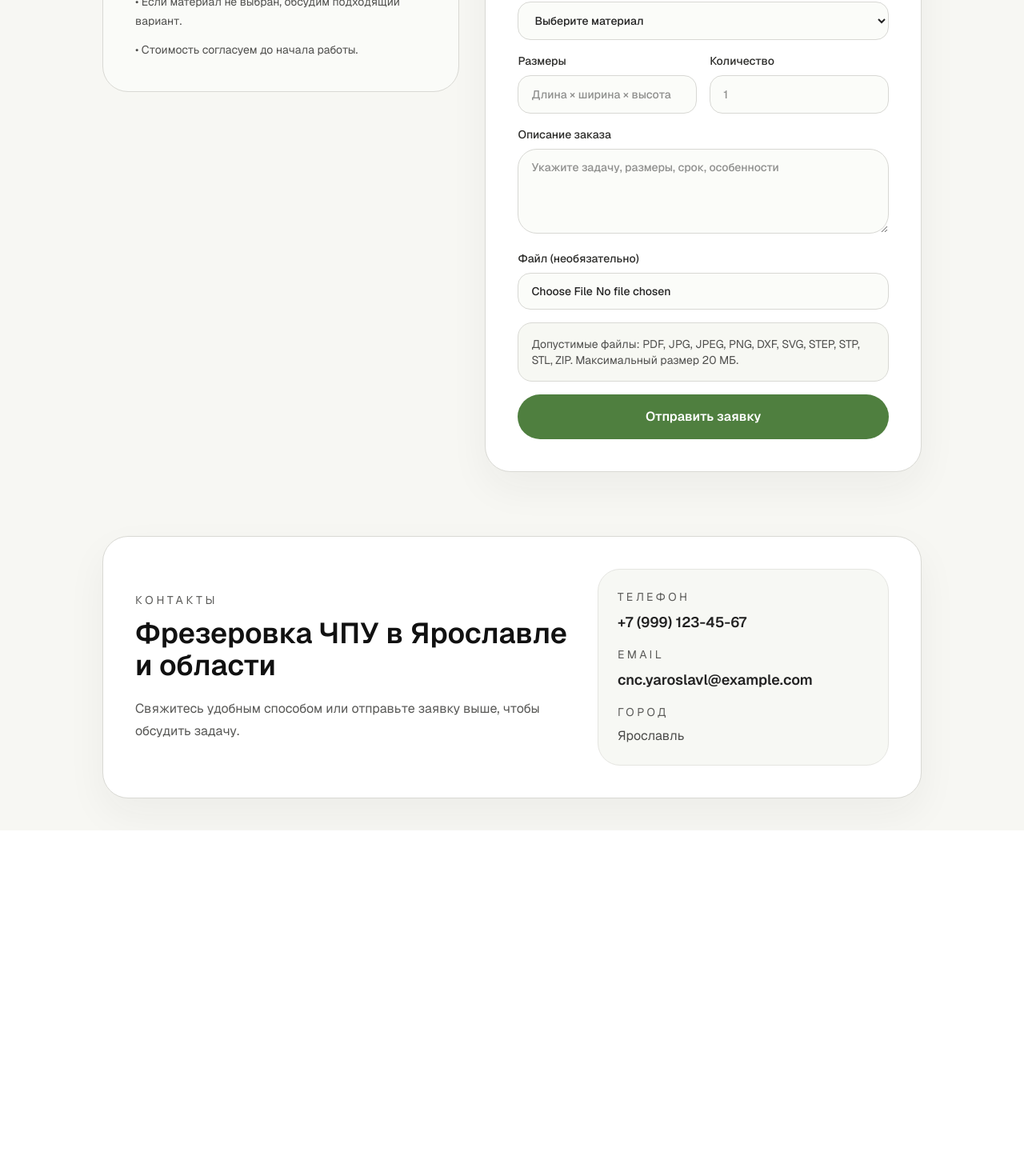
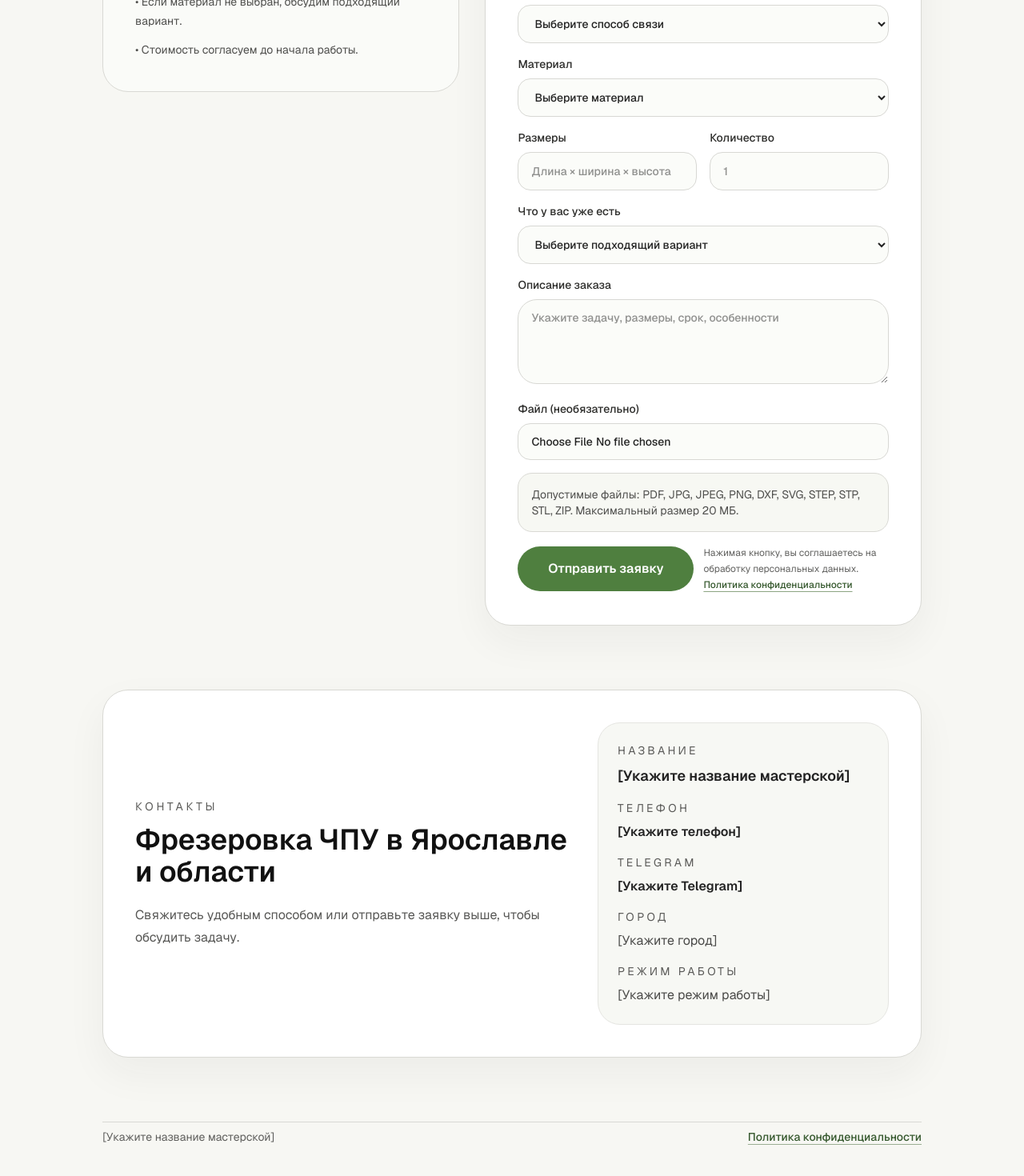
Before and after one commit to md84cyj9d5-sketch/cnc-site, a Next.js app: page / in a window 1280 px wide. Shown: the part 2945-4415 px from the top of the page at 80% size. Before the commit the page ends 3983 px from the top, so only its background shows below. Built offline with nearby package versions, Linux system fonts and the light colour scheme.

Commit message:
Improve order form and contact information

```diff
--- a/src/app/api/order/route.ts
+++ b/src/app/api/order/route.ts
@@ -26,6 +26,18 @@ function getExtension(filename: string): string {
   const lower = filename.toLowerCase();
   const match = lower.match(/\.[^\.]+$/);
   return match ? match[0] : "";
+}
+
+function formatTelegramValue(value: FormDataEntryValue | null, fallback = "Не указано"): string {
+  if (typeof value !== "string" || !value.trim()) {
+    return fallback;
+  }
+
+  return value
+    .trim()
+    .replaceAll("&", "&amp;")
+    .replaceAll("<", "&lt;")
+    .replaceAll(">", "&gt;");
 }
 
 async function sendTelegramMessage(text: string) {
@@ -80,6 +92,7 @@ export async function POST(request: NextRequest) {
   const material = formData.get("material") || "Не указано";
   const dimensions = formData.get("dimensions") || "Не указано";
   const quantity = formData.get("quantity") || "Не указано";
+  const sourceMaterial = formData.get("sourceMaterial") || "Не указано";
   const description = formData.get("description");
   const file = formData.get("file");
 
@@ -112,13 +125,14 @@ export async function POST(request: NextRequest) {
 
   const message = [
     `<b>Новая заявка на фрезеровку</b>`,
-    `<b>Имя:</b> ${name}`,
-    `<b>Телефон:</b> ${phone}`,
-    `<b>Предпочтительный способ связи:</b> ${preferredContact}`,
-    `<b>Материал:</b> ${material}`,
-    `<b>Размеры:</b> ${dimensions}`,
-    `<b>Количество:</b> ${quantity}`,
-    `<b>Описание:</b> ${description}`,
+    `<b>Имя:</b> ${formatTelegramValue(name)}`,
+    `<b>Телефон:</b> ${formatTelegramValue(phone)}`,
+    `<b>Предпочтительный способ связи:</b> ${formatTelegramValue(preferredContact)}`,
+    `<b>Материал:</b> ${formatTelegramValue(material)}`,
+    `<b>Примерные размеры:</b> ${formatTelegramValue(dimensions)}`,
+    `<b>Количество деталей:</b> ${formatTelegramValue(quantity)}`,
+    `<b>У клиента есть:</b> ${formatTelegramValue(sourceMaterial)}`,
+    `<b>Описание:</b> ${formatTelegramValue(description)}`,
   ].join("\n");
 
   try {
--- a/src/app/page.tsx
+++ b/src/app/page.tsx
@@ -1,4 +1,6 @@
 import OrderForm from "@/components/OrderForm";
+import Link from "next/link";
+import { siteConfig } from "@/config/site";
 
 const examples = [
   {
@@ -265,22 +267,38 @@ export default function Home() {
             </div>
             <div className="space-y-4 rounded-[28px] border border-[#e5e5e1] bg-[#f7f8f4] p-6">
               <div>
-                <p className="text-sm uppercase tracking-[0.24em] text-[#5a5a58]">Телефон</p>
-                <p className="mt-2 text-lg font-semibold text-[#222222]">+7 (999) 123-45-67</p>
+                <p className="text-sm uppercase tracking-[0.24em] text-[#5a5a58]">Название</p>
+                <p className="mt-2 text-lg font-semibold text-[#222222]">{siteConfig.name}</p>
               </div>
               <div>
-                <p className="text-sm uppercase tracking-[0.24em] text-[#5a5a58]">Email</p>
-                <p className="mt-2 break-all text-lg font-semibold text-[#222222]">
-                  cnc.yaroslavl@example.com
-                </p>
+                <p className="text-sm uppercase tracking-[0.24em] text-[#5a5a58]">Телефон</p>
+                <p className="mt-2 text-base font-semibold text-[#222222]">{siteConfig.phone}</p>
+              </div>
+              <div>
+                <p className="text-sm uppercase tracking-[0.24em] text-[#5a5a58]">Telegram</p>
+                <p className="mt-2 text-base font-semibold text-[#222222]">{siteConfig.telegram}</p>
               </div>
               <div>
                 <p className="text-sm uppercase tracking-[0.24em] text-[#5a5a58]">Город</p>
-                <p className="mt-2 text-base text-[#4a4a48]">Ярославль</p>
+                <p className="mt-2 text-base text-[#4a4a48]">{siteConfig.city}</p>
+              </div>
+              <div>
+                <p className="text-sm uppercase tracking-[0.24em] text-[#5a5a58]">Режим работы</p>
+                <p className="mt-2 text-base text-[#4a4a48]">{siteConfig.workingHours}</p>
               </div>
             </div>
           </div>
         </section>
+
+        <footer className="flex flex-col gap-3 border-t border-[#d9d9d4] py-2 text-sm text-[#5f5f5d] sm:flex-row sm:items-center sm:justify-between">
+          <p>{siteConfig.name}</p>
+          <Link
+            href="/privacy"
+            className="font-medium text-[#35582d] underline decoration-[#9caf94] underline-offset-4 hover:text-[#294724]"
+          >
+            Политика конфиденциальности
+          </Link>
+        </footer>
       </div>
     </main>
   );
--- /dev/null
+++ b/src/app/privacy/page.tsx
@@ -0,0 +1,99 @@
+import type { Metadata } from "next";
+import Link from "next/link";
+import { siteConfig } from "@/config/site";
+
+export const metadata: Metadata = {
+  title: "Политика конфиденциальности",
+  description: "Политика обработки персональных данных посетителей сайта.",
+};
+
+const sections = [
+  {
+    title: "1. Кто обрабатывает данные",
+    content: [
+      "Оператор персональных данных: [укажите наименование организации, статус ИП или ФИО владельца сайта].",
+      `Контакт для обращений: ${siteConfig.phone}; ${siteConfig.telegram}.`,
+    ],
+  },
+  {
+    title: "2. Какие данные собираются",
+    content: [
+      "Через форму заявки могут передаваться имя, телефон, описание задачи, выбранный способ связи, сведения об изделии и приложенные пользователем файлы.",
+      "Сайт не запрашивает платёжные данные и данные личного кабинета.",
+    ],
+  },
+  {
+    title: "3. Для чего нужны данные",
+    content: [
+      "Данные используются, чтобы обработать заявку, уточнить параметры заказа, подготовить предварительную оценку и связаться с пользователем выбранным способом.",
+    ],
+  },
+  {
+    title: "4. Как обрабатываются данные",
+    content: [
+      "Заявка передаётся владельцу сайта через Telegram-бота. Данные не используются для рекламных рассылок без отдельного согласия пользователя.",
+      "Срок хранения данных: [укажите срок хранения или критерий его определения]. После достижения целей обработки данные удаляются, если их дальнейшее хранение не требуется по закону.",
+    ],
+  },
+  {
+    title: "5. Передача третьим лицам",
+    content: [
+      "Данные могут обрабатываться техническими сервисами, необходимыми для работы сайта и доставки заявки, включая хостинг-провайдера и Telegram. Иная передача возможна только с согласия пользователя или по требованию закона.",
+    ],
+  },
+  {
+    title: "6. Права пользователя",
+    content: [
+      "Пользователь может запросить сведения об обработке своих данных, их уточнение или удаление, а также отозвать согласие, обратившись по контактам, указанным выше.",
+    ],
+  },
+  {
+    title: "7. Актуальность политики",
+    content: [
+      "Дата вступления политики в силу: [укажите дату]. Владелец сайта может обновлять этот документ при изменении способов обработки данных.",
+    ],
+  },
+];
+
+export default function PrivacyPage() {
+  return (
+    <main className="min-h-screen bg-[#f7f7f3] px-6 py-8 text-[#232323] sm:px-10 sm:py-12">
+      <article className="mx-auto max-w-3xl rounded-[32px] border border-[#d9d9d4] bg-white p-7 shadow-[0_24px_70px_rgba(35,35,35,0.07)] sm:p-12">
+        <p className="text-sm font-semibold uppercase tracking-[0.2em] text-[#4a6b41]">
+          Информация для посетителей
+        </p>
+        <h1 className="mt-4 text-3xl font-semibold tracking-[-0.02em] text-[#111111] sm:text-4xl">
+          Политика конфиденциальности
+        </h1>
+        <p className="mt-5 text-base leading-7 text-[#575755]">
+          Этот документ описывает, какие персональные данные получает сайт и как они
+          используются при обработке заявки на ЧПУ-фрезеровку.
+        </p>
+
+        <div className="mt-10 space-y-8">
+          {sections.map((section) => (
+            <section key={section.title}>
+              <h2 className="text-xl font-semibold text-[#1d1d1b]">{section.title}</h2>
+              <div className="mt-3 space-y-3">
+                {section.content.map((paragraph) => (
+                  <p key={paragraph} className="text-sm leading-7 text-[#575755]">
+                    {paragraph}
+                  </p>
+                ))}
+              </div>
+            </section>
+          ))}
+        </div>
+
+        <div className="mt-10 border-t border-[#e1e1dc] pt-6">
+          <Link
+            href="/"
+            className="font-semibold text-[#35582d] underline decoration-[#9caf94] underline-offset-4 hover:text-[#294724]"
+          >
+            Вернуться на главную
+          </Link>
+        </div>
+      </article>
+    </main>
+  );
+}
--- a/src/components/OrderForm.tsx
+++ b/src/components/OrderForm.tsx
@@ -1,6 +1,7 @@
 "use client";
 
 import { FormEvent, useState } from "react";
+import Link from "next/link";
 
 type Status = "idle" | "pending" | "success" | "error";
 
@@ -41,8 +42,12 @@ export default function OrderForm() {
   return (
     <form
       onSubmit={handleSubmit}
-        className="space-y-4 rounded-[32px] border border-[#d9d9d4] bg-white p-10 shadow-[0_20px_50px_rgba(35,35,35,0.05)]"
+      className="space-y-4 rounded-[32px] border border-[#d9d9d4] bg-white p-6 shadow-[0_20px_50px_rgba(35,35,35,0.05)] sm:p-10"
     >
+      <p className="rounded-[18px] bg-[#f2f5ef] p-4 text-sm leading-6 text-[#3f493c]">
+        Чем подробнее вы опишете задачу, тем точнее получится предварительная оценка.
+      </p>
+
       <label className="block text-sm font-medium text-[#2c2c2a]">
         Имя
         <input
@@ -71,11 +76,9 @@ export default function OrderForm() {
           name="preferredContact"
           className="mt-2 h-12 w-full rounded-2xl border border-[#d8d8d4] bg-[#fbfcf9] px-4 text-sm text-[#232323] outline-none transition focus:border-[#4f7f3f]"
         >
-          <option value="">Не важно</option>
+          <option value="">Выберите способ связи</option>
           <option value="Телефон">Телефон</option>
-          <option value="WhatsApp">WhatsApp</option>
           <option value="Telegram">Telegram</option>
-          <option value="Email">Email</option>
         </select>
       </label>
 
@@ -90,6 +93,7 @@ export default function OrderForm() {
           <option value="МДФ">МДФ</option>
           <option value="Массив дерева">Массив дерева</option>
           <option value="Пластик">Пластик</option>
+          <option value="Другой">Другой</option>
         </select>
       </label>
 
@@ -116,6 +120,20 @@ export default function OrderForm() {
       </div>
 
       <label className="block text-sm font-medium text-[#2c2c2a]">
+        Что у вас уже есть
+        <select
+          name="sourceMaterial"
+          className="mt-2 h-12 w-full rounded-2xl border border-[#d8d8d4] bg-[#fbfcf9] px-4 text-sm text-[#232323] outline-none transition focus:border-[#4f7f3f]"
+        >
+          <option value="">Выберите подходящий вариант</option>
+          <option value="Чертёж">Чертёж</option>
+          <option value="Эскиз">Эскиз</option>
+          <option value="Фотография">Фотография</option>
+          <option value="Только идея">Только идея</option>
+        </select>
+      </label>
+
+      <label className="block text-sm font-medium text-[#2c2c2a]">
         Описание заказа
         <textarea
           name="description"
@@ -140,6 +158,7 @@ export default function OrderForm() {
         Допустимые файлы: PDF, JPG, JPEG, PNG, DXF, SVG, STEP, STP, STL, ZIP. Максимальный размер 20 МБ.
       </div>
 
+      <div className="grid gap-3 sm:grid-cols-[minmax(220px,0.9fr)_1.1fr] sm:items-center">
         <button
           type="submit"
           disabled={status === "pending"}
@@ -147,9 +166,22 @@ export default function OrderForm() {
         >
           {status === "pending" ? "Отправляем..." : "Отправить заявку"}
         </button>
+        <p className="text-xs leading-5 text-[#626260]">
+          Нажимая кнопку, вы соглашаетесь на обработку персональных данных.
+          <br />
+          <Link
+            href="/privacy"
+            className="font-medium text-[#35582d] underline decoration-[#8ca582] underline-offset-4 hover:text-[#294724]"
+          >
+            Политика конфиденциальности
+          </Link>
+        </p>
+      </div>
 
       {message ? (
         <div
+          aria-live="polite"
+          role="status"
           className={`rounded-2xl border px-4 py-3 text-sm ${
             status === "success"
               ? "border-[#8ec77b] bg-[#ecf7e7] text-[#2a5c23]"
--- /dev/null
+++ b/src/config/site.ts
@@ -0,0 +1,7 @@
+export const siteConfig = {
+  name: "[Укажите название мастерской]",
+  phone: "[Укажите телефон]",
+  telegram: "[Укажите Telegram]",
+  city: "[Укажите город]",
+  workingHours: "[Укажите режим работы]",
+} as const;
```
Lines whose indentation alone changed are shown as unchanged.
